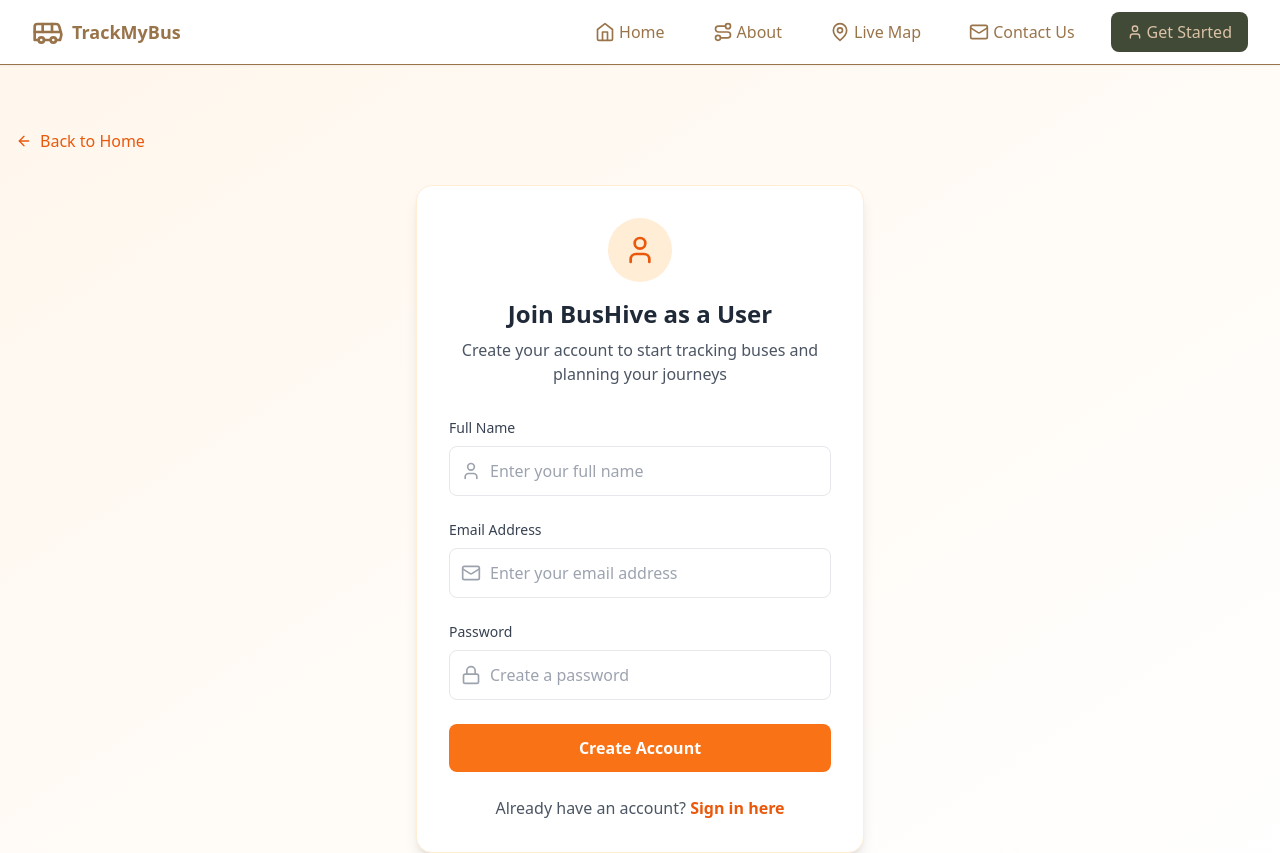
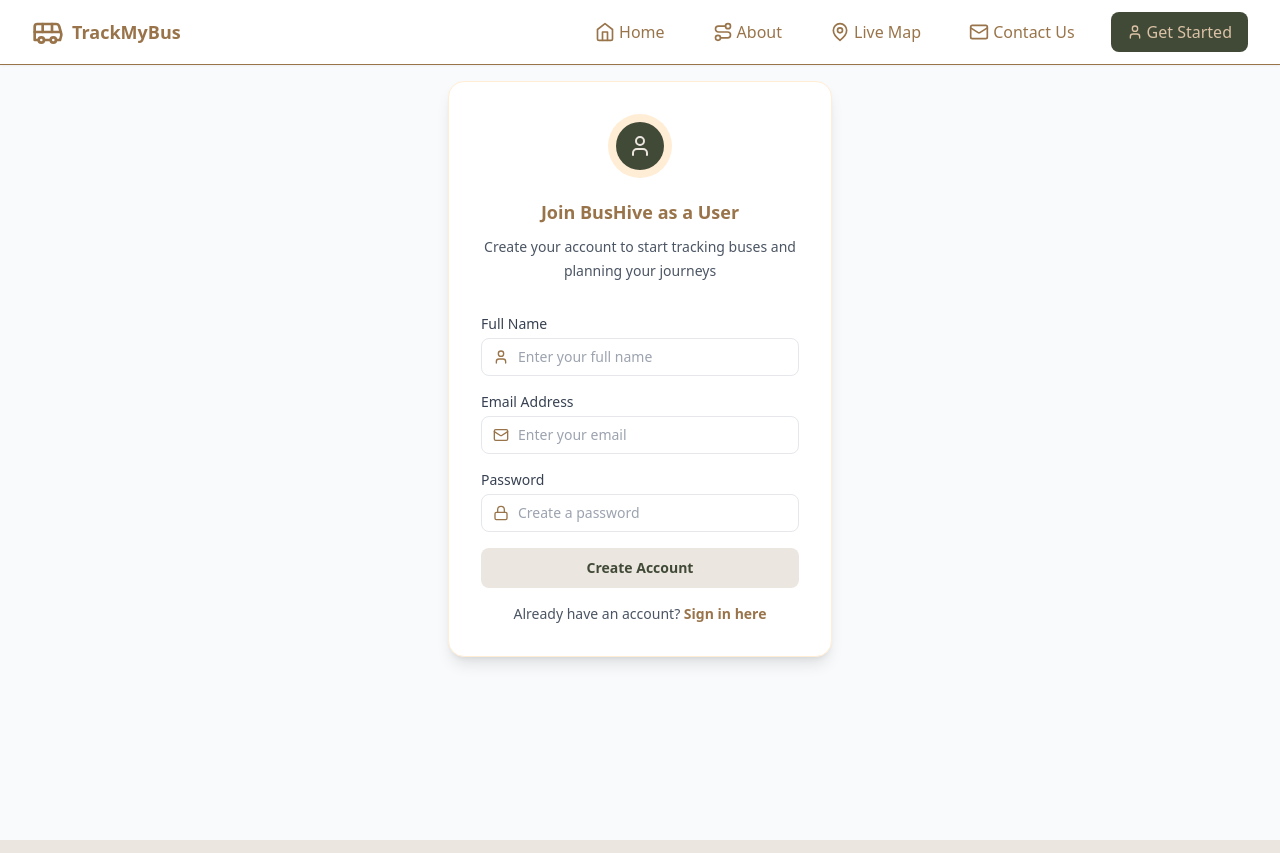
Before and after one commit to Sanjna07/BusHiveFrontend, a React (Vite) app: page /user/signup in a window 1280 px wide. Shown: the top 853 px of the page. Built offline with nearby package versions, Linux system fonts and the light colour scheme.

Commit message:
user Signup layout changed

```diff
--- a/src/pages/auth/UserSignup.tsx
+++ b/src/pages/auth/UserSignup.tsx
@@ -1,6 +1,6 @@
 import React, { useState } from 'react';
-import { Link, useNavigate } from 'react-router-dom';
-import { User, Mail, Lock, ArrowLeft } from 'lucide-react';
+import { useNavigate } from 'react-router-dom';
+import { User, Mail, Lock } from 'lucide-react';
 import AuthCard from '../../components/AuthCard';
 
 const UserSignup: React.FC = () => {
@@ -26,56 +26,47 @@ const UserSignup: React.FC = () => {
       const data = await response.json();
 
       if (response.ok) {
-        console.log('User registered successfully:', data);
-        // Navigate to dashboard or login page after successful signup
+        localStorage.setItem('token', data.token);
         navigate('/user/dashboard');
       } else {
         console.error('Signup failed:', data.message);
-        // You can use a state variable to show an error message to the user
       }
     } catch (error) {
       console.error('Error during signup:', error);
-      // Handle network or other errors here
     }
   };
 
   const handleChange = (e: React.ChangeEvent<HTMLInputElement>) => {
-    setFormData({
-      ...formData,
-      [e.target.name]: e.target.value
-    });
+    setFormData({ ...formData, [e.target.name]: e.target.value });
   };
 
   return (
-    <div className="min-h-screen bg-gradient-to-br from-orange-50 to-white py-16">
-      <div className="container mx-auto px-4">
-        <Link
-          to="/"
-          className="inline-flex items-center space-x-2 text-orange-600 hover:text-orange-700 mb-8"
+    <div className="flex items-center justify-center px-4 py-4">
+      <div className="w-full max-w-sm">
+        <AuthCard
+          title={<span className="text-[#99744a] text-lg">Join BusHive as a User</span>}
+          subtitle={<span className="text-gray-600 text-sm">Create your account to start tracking buses and planning your journeys</span>}
+          icon={
+            <div className="w-12 h-12 flex-shrink-0 flex items-center justify-center rounded-full bg-[#414a37]">
+              <User className="w-6 h-6 text-[#ece6e1]" />
+            </div>
+          }
+          className="p-6"
         >
-          <ArrowLeft className="w-4 h-4" />
-          <span>Back to Home</span>
-        </Link>
-
-        <AuthCard
-          title="Join BusHive as a User"
-          subtitle="Create your account to start tracking buses and planning your journeys"
-          icon={<User className="w-8 h-8 text-orange-600" />}
-        >
-          <form onSubmit={handleSubmit} className="space-y-6">
+          <form onSubmit={handleSubmit} className="space-y-4">
             <div>
-              <label htmlFor="name" className="block text-sm font-medium text-gray-700 mb-2">
+              <label htmlFor="name" className="block text-sm font-medium text-gray-700 mb-1">
                 Full Name
               </label>
               <div className="relative">
-                <User className="absolute left-3 top-1/2 transform -translate-y-1/2 text-gray-400 w-5 h-5" />
+                <User className="absolute left-3 top-1/2 transform -translate-y-1/2 text-[#99744a] w-4 h-4" />
                 <input
                   type="text"
                   id="name"
                   name="name"
                   value={formData.name}
                   onChange={handleChange}
-                  className="w-full pl-10 pr-4 py-3 border border-gray-200 rounded-lg focus:ring-2 focus:ring-orange-500 focus:border-transparent transition-all duration-200"
+                  className="w-full pl-9 pr-3 py-2 border border-gray-200 rounded-lg focus:ring-2 focus:ring-[#99744a] focus:border-transparent transition-all duration-200 text-sm"
                   placeholder="Enter your full name"
                   required
                 />
@@ -83,37 +74,37 @@ const UserSignup: React.FC = () => {
             </div>
 
             <div>
-              <label htmlFor="email" className="block text-sm font-medium text-gray-700 mb-2">
+              <label htmlFor="email" className="block text-sm font-medium text-gray-700 mb-1">
                 Email Address
               </label>
               <div className="relative">
-                <Mail className="absolute left-3 top-1/2 transform -translate-y-1/2 text-gray-400 w-5 h-5" />
+                <Mail className="absolute left-3 top-1/2 transform -translate-y-1/2 text-[#99744a] w-4 h-4" />
                 <input
                   type="email"
                   id="email"
                   name="email"
                   value={formData.email}
                   onChange={handleChange}
-                  className="w-full pl-10 pr-4 py-3 border border-gray-200 rounded-lg focus:ring-2 focus:ring-orange-500 focus:border-transparent transition-all duration-200"
-                  placeholder="Enter your email address"
+                  className="w-full pl-9 pr-3 py-2 border border-gray-200 rounded-lg focus:ring-2 focus:ring-[#99744a] focus:border-transparent transition-all duration-200 text-sm"
+                  placeholder="Enter your email"
                   required
                 />
               </div>
             </div>
 
             <div>
-              <label htmlFor="password" className="block text-sm font-medium text-gray-700 mb-2">
+              <label htmlFor="password" className="block text-sm font-medium text-gray-700 mb-1">
                 Password
               </label>
               <div className="relative">
-                <Lock className="absolute left-3 top-1/2 transform -translate-y-1/2 text-gray-400 w-5 h-5" />
+                <Lock className="absolute left-3 top-1/2 transform -translate-y-1/2 text-[#99744a] w-4 h-4" />
                 <input
                   type="password"
                   id="password"
                   name="password"
                   value={formData.password}
                   onChange={handleChange}
-                  className="w-full pl-10 pr-4 py-3 border border-gray-200 rounded-lg focus:ring-2 focus:ring-orange-500 focus:border-transparent transition-all duration-200"
+                  className="w-full pl-9 pr-3 py-2 border border-gray-200 rounded-lg focus:ring-2 focus:ring-[#99744a] focus:border-transparent transition-all duration-200 text-sm"
                   placeholder="Create a password"
                   required
                 />
@@ -122,18 +113,18 @@ const UserSignup: React.FC = () => {
 
             <button
               type="submit"
-              className="w-full bg-orange-500 text-white py-3 rounded-lg hover:bg-orange-600 transition-colors duration-200 font-semibold"
+              className="w-full bg-[#ece6e1] text-[#414a37] py-2.5 rounded-lg hover:bg-[#ece6e1]/90 transition-colors duration-200 font-semibold text-sm"
             >
               Create Account
             </button>
           </form>
 
-          <div className="mt-6 text-center">
+          <div className="mt-4 text-center text-sm">
             <p className="text-gray-600">
               Already have an account?{' '}
-              <Link to="/user/login" className="text-orange-600 hover:text-orange-700 font-semibold">
+              <a href="/user/login" className="text-[#99744a] hover:text-[#99744a]/80 font-semibold">
                 Sign in here
-              </Link>
+              </a>
             </p>
           </div>
         </AuthCard>
```
